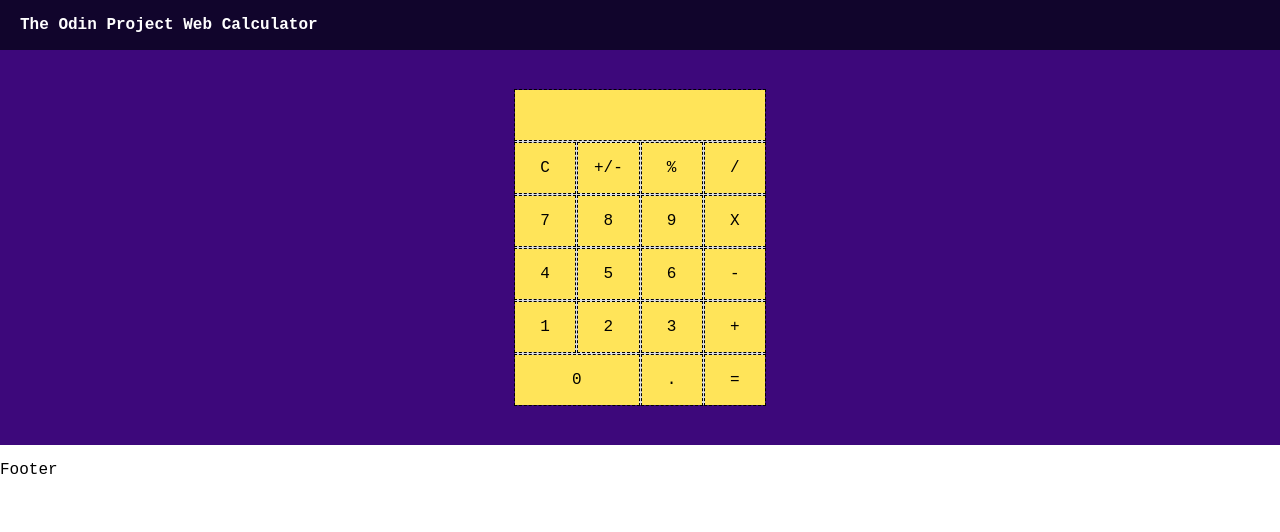
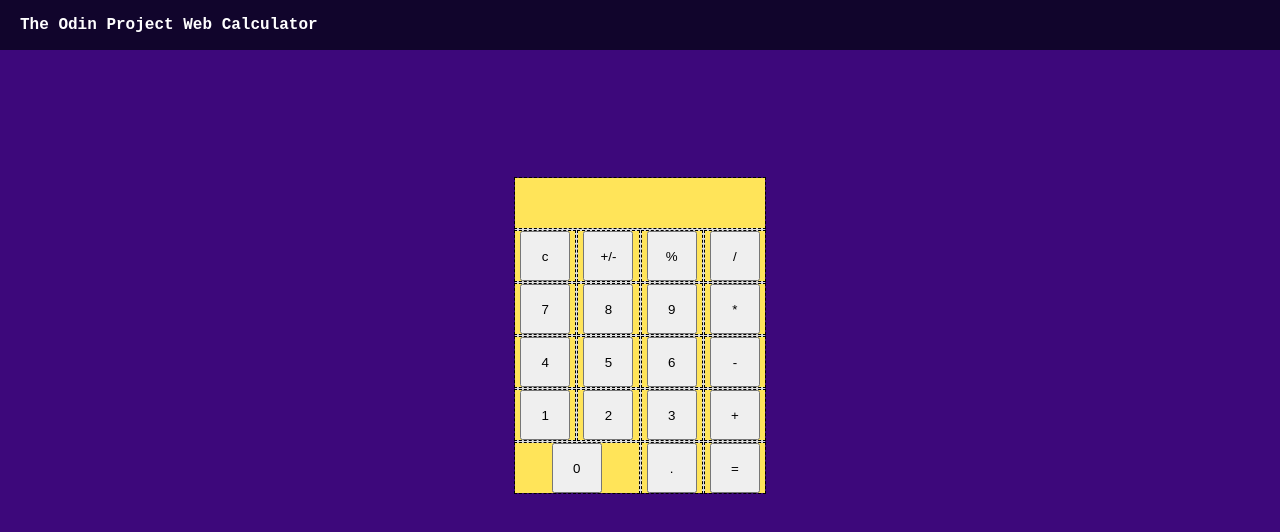
Before and after one commit to joshhartwig/top-calculator, a plain HTML site: page index.html in a window 1280 px wide. Drawn offline with Linux system fonts and the light colour scheme; a web font is replaced by a local one.

Commit message:
converted divs to proper buttons, styling needs work.

```diff
--- a/index.html
+++ b/index.html
@@ -20,32 +20,27 @@
     <div class="container">
         <div class="calc">
             <div class="grid-item0" id="display"></div>
-            <div class="grid-item1" onclick="resetCalculator()">C</div>
-            <div class="grid-item2">+/-</div>
-            <div class="grid-item3" onclick="setOperator('%')">%</div>
-            <div class="grid-item4" onclick="setOperator('/')">/</div>
-            <div class="grid-item5" onclick="addToValues('7')">7</div>
-            <div class="grid-item6" onclick="addToValues('8')">8</div>
-            <div class="grid-item7" onclick="addToValues('9')">9</div>
-            <div class="grid-item8" onclick="setOperator('*')">X</div>
-            <div class="grid-item9" onclick="addToValues('4')">4</div>
-            <div class="grid-item10" onclick="addToValues('5')">5</div>
-            <div class="grid-item11" onclick="addToValues('6')">6</div>
-            <div class="grid-item12" onclick="setOperator('-')">-</div>
-            <div class="grid-item13" onclick="addToValues('1')">1</div>
-            <div class="grid-item14" onclick="addToValues('2')">2</div>
-            <div class="grid-item15" onclick="addToValues('3')">3</div>
-            <div class="grid-item16" onclick="setOperator('+')">+</div>
-            <div class="grid-item17" onclick="addToValues('0')">0</div>
-            <div class="grid-item18" onclick="addToValues('.')">.</div>
-            <div class="grid-item19" onclick="compute()">=</div>
+            <div class="grid-item1"><button class="calc-btn" onclick="resetCalculator()">c</button></div>
+            <div class="grid-item2"><button class="calc-btn">+/-</button></div>
+            <div class="grid-item3"><button class="calc-btn" onclick="setOperator('%')">%</button></div>
+            <div class="grid-item4"><button class="calc-btn" onclick="setOperator('/')">/</button></div>
+            <div class="grid-item5"><button class="calc-btn" onclick="addToValues('7')">7</button></div>
+            <div class="grid-item6"><button class="calc-btn" onclick="addToValues('8')">8</button></div>
+            <div class="grid-item7"><button class="calc-btn" onclick="addToValues('9')">9</button></div>
+            <div class="grid-item8"><button class="calc-btn" onclick="setOperator('*')">*</button></div>
+            <div class="grid-item9"><button class="calc-btn" onclick="addToValues('4')">4</button></div>
+            <div class="grid-item10"><button class="calc-btn" onclick="addToValues('5')">5</button></div>
+            <div class="grid-item11"><button class="calc-btn" onclick="addToValues('6')">6</button></div>
+            <div class="grid-item12"><button class="calc-btn" onclick="setOperator('-')">-</button></div>
+            <div class="grid-item13"><button class="calc-btn" onclick="addToValues('1')">1</button></div>
+            <div class="grid-item14"><button class="calc-btn" onclick="addToValues('2')">2</button></div>
+            <div class="grid-item15"><button class="calc-btn" onclick="addToValues('3')">3</button></div>
+            <div class="grid-item16"><button class="calc-btn" onclick="setOperator('+')">+</button></div>
+            <div class="grid-item17"><button class="calc-btn" onclick="addToValues('0')">0</button></div>
+            <div class="grid-item18"><button class="calc-btn" onclick="addToValues('.')">.</button></div>
+            <div class="grid-item19"><button class="calc-btn" onclick="compute()">=</button></div>
         </div>
     </div>
-
-    <div class="footer">
-        <p>Footer</p>
-    </div>
-
 </body>
 
 </html>
--- a/styles.css
+++ b/styles.css
@@ -17,6 +17,7 @@ body {
     flex-direction: column;
     min-height: 100%;
     font-family: 'Spline Sans Mono', monospace;
+    background-color: #3D087B;
 }
 
 .header {
@@ -33,9 +34,14 @@ body {
 .container {
     display: flex;
     justify-content: center;
-    padding-top: 40px;
+    padding-top: 10%;
     padding-bottom: 40px;
     background-color: #3D087B;
+}
+
+.calc-btn {
+    width: 50px;
+    height: 50px;
 }
 
 .calc {
```
